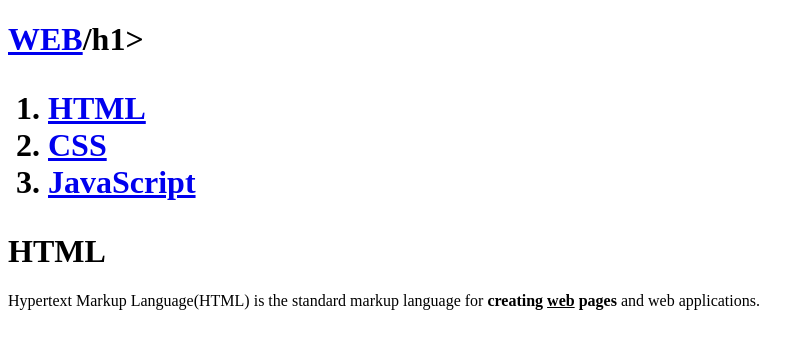
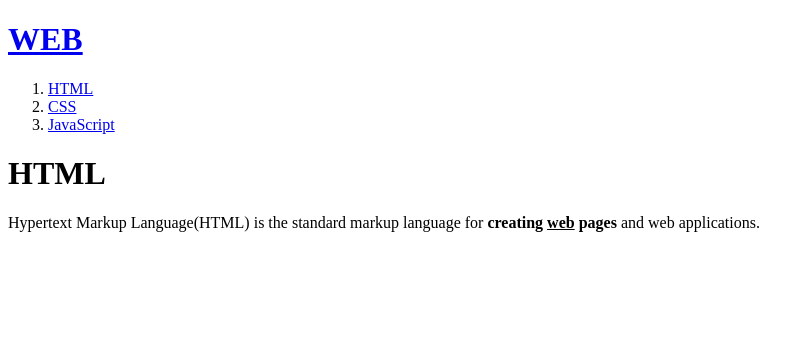
Before and after one commit to galangal24/web1, a plain HTML site: page 1.html in a window 1280 px wide. Shown: the whole page, without its empty margins (0-811 px from the left). Drawn offline with Linux system fonts and the light colour scheme.

Commit message:
Update 1.html

```diff
--- a/1.html
+++ b/1.html
@@ -5,7 +5,7 @@
   <meta charset="utf-8">
 </head>
 <body>
-  <h1><a href = "index.html">WEB</a>/h1>
+  <h1><a href = "index.html">WEB</a></h1>
   <ol>
     <li><a href = "1.html">HTML</a></li>
     <li><a href = "2.html">CSS</a></li>
```
